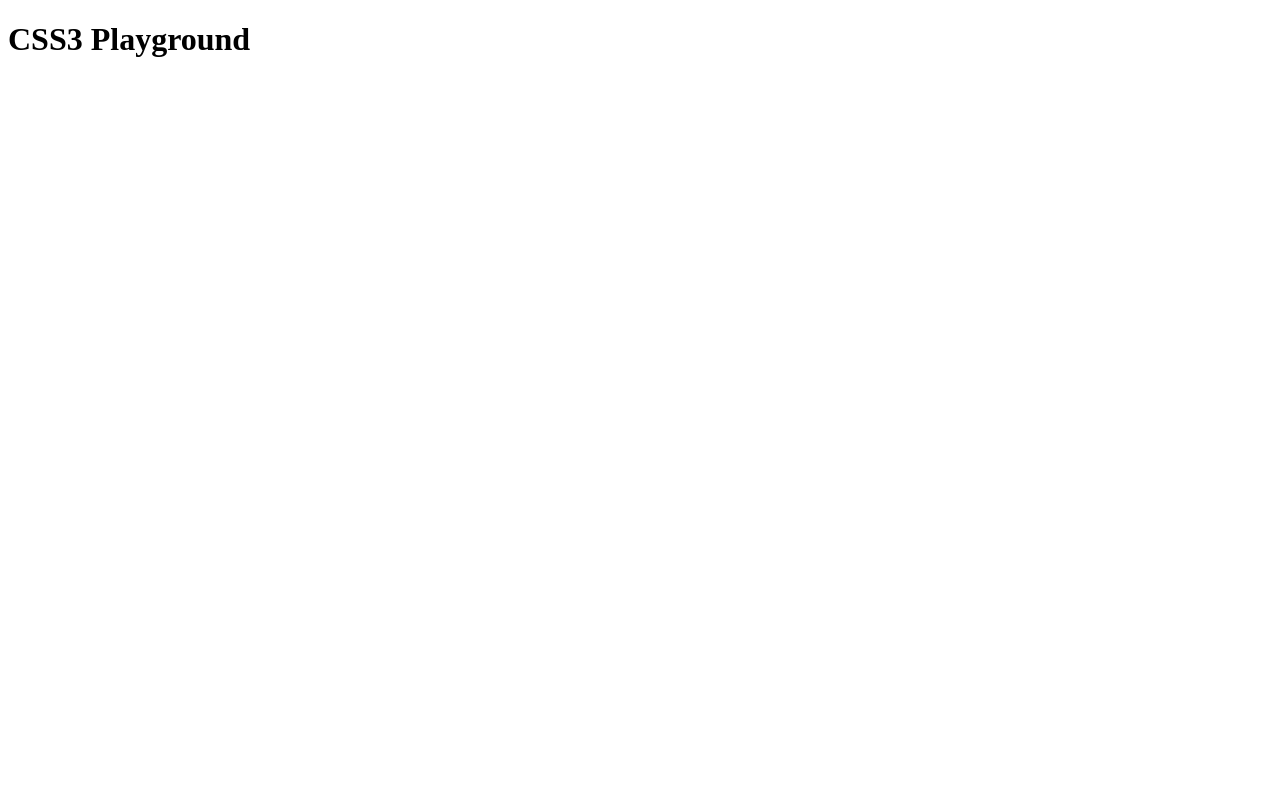
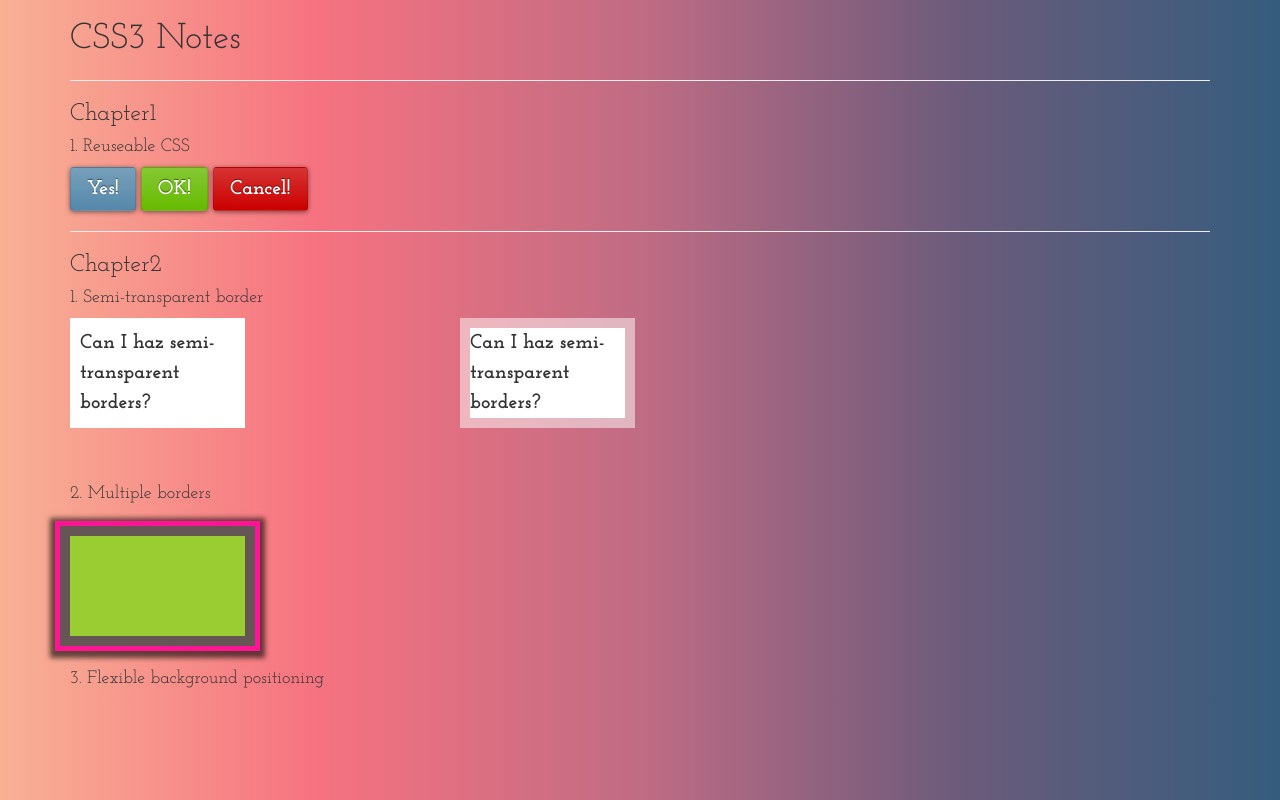
Before and after one commit to howardyaocss/howardyaocss.github.io, a plain HTML site: page index.html in a window 1280 px wide. Drawn offline with nearby package versions, Linux system fonts and the light colour scheme.

Commit message:
06062016

```diff
--- /dev/null
+++ b/css/style.css
@@ -0,0 +1,17 @@
+/*General*/
+body {
+
+	font-family: 'Josefin Slab', serif;
+	font-size: 16px;
+	font-weight: bold;
+
+  /*  background: -webkit-linear-gradient( #F8B195, #F67280, #C06C84, #6C5B7B, #355C7D);
+    background: -o-linear-gradient( #F8B195, #F67280, #C06C84, #6C5B7B, #355C7D);
+    background: -moz-linear-gradient( #F8B195, #F67280, #C06C84, #6C5B7B, #355C7D); */
+    background: -webkit-linear-gradient(0deg, #F8B195, #F67280, #C06C84, #6C5B7B, #355C7D);
+}
+
+hr {
+	/*height: 0.5em,*/
+	background:currentColor;
+}
--- /dev/null
+++ b/css/style1.css
@@ -0,0 +1,19 @@
+/*chapter 1*/
+
+button.c0101{
+	padding: .3em .8em;
+	border: 1px solid rgba(0,0,0,.1);/*#446d88;*/
+	background: #58a linear-gradient(hsla(0,0%,100%,.2),transparent); /*(#77a0bb, #58a);*/
+	border-radius: .2em;
+	box-shadow: 0 .05em .25em rgba(0,0,0,.5); /*gray;*/
+	color: #fff;
+	text-shadow: 0 -.05em .05em rgba(0,0,0,.5); /* #335166; */
+	font-size: 125%; /*use relative value*/
+	line-height: 1.5; /*use relative value*/
+}
+button.ok{
+	background-color: #6b0;
+}
+button.cancel{
+	background-color: #c00;
+}
--- /dev/null
+++ b/css/style2.css
@@ -0,0 +1,22 @@
+
+div.c0201 {
+	border: 10px solid rgba(255,255,255,0.5);
+	background: white;
+	/*background-clip: padding-box;*/
+	font-size: 125%;
+	line-height: 1.5;
+	width: 175px;
+
+}
+div.c0201show {
+	background-clip: padding-box;
+}
+
+div.c0202 {
+	width: 175px;
+	height: 100px;
+	background: yellowgreen;
+	box-shadow: 0 0 0 10px #655,
+				0 0 0 15px deeppink,
+				0 2px 5px 20px rgba(0,0,0,.6);
+}
--- a/index.html
+++ b/index.html
@@ -2,9 +2,45 @@
 <html lang="en">
 <head>
 	<meta charset="UTF-8">
-	<title>CSS3 Playground</title>
+	<title>CSS3 Notes</title>
+	<link rel="stylesheet" href="https://maxcdn.bootstrapcdn.com/bootstrap/3.3.6/css/bootstrap.min.css">
+	<link href='https://fonts.googleapis.com/css?family=Josefin+Slab:400,700' rel='stylesheet' type='text/css'>
+	<link rel="stylesheet" type="text/css" href="css/style.css">
+	<link rel="stylesheet" type="text/css" href="css/style1.css">
+	<link rel="stylesheet" type="text/css" href="css/style2.css">
+
 </head>
-<body>
-	<h1>CSS3 Playground</h1>
+<body class="container">
+	<h1>CSS3 Notes</h1>
+	<hr>
+	<h3>Chapter1</h3>
+	<h4>1. Reuseable CSS</h4>
+	<button class="c0101">Yes!</button>
+	<button class="c0101 ok">OK!</button>
+	<button class="c0101 cancel">Cancel!</button>
+	<hr>
+	<h3>Chapter2</h3>
+	<h4>1. Semi-transparent border</h4>
+	<div class="row">
+		<div class="col-md-4">
+			<div class="c0201">Can I haz semi-transparent borders?</div>
+		</div>
+		<div class="col-md-4">
+			<div class="c0201 c0201show">Can I haz semi-transparent borders?</div>
+		</div>
+	</div>
+	<br><br>
+	<h4>2. Multiple borders</h4><br>
+	<div class="c0202"></div>
+	<br>
+	<h4>3. Flexible background positioning</h4>
+	<div class="row">
+		<div class="col-md-4">
+
+		</div>
+		<div class="col-md-4">
+
+		</div>
+	</div>
 </body>
 </html>
```
Also changed, not shown: img/test.svg (added).
